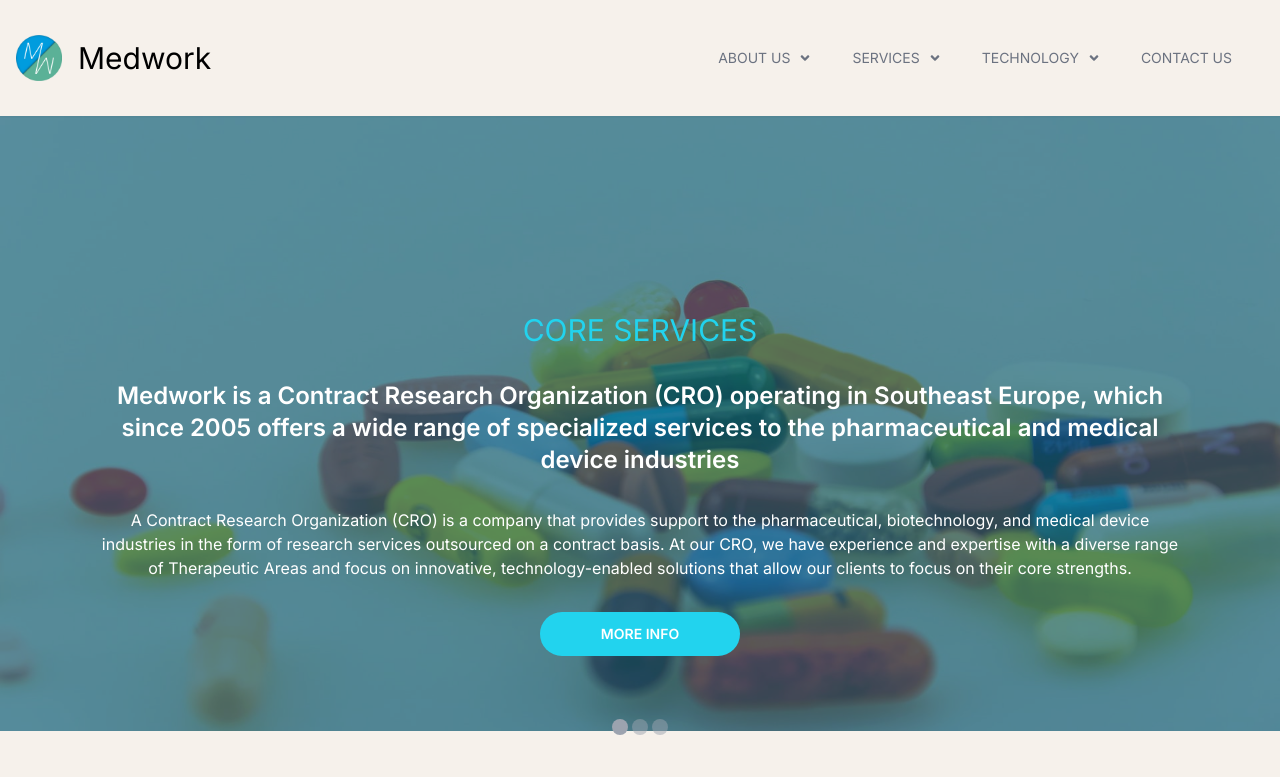
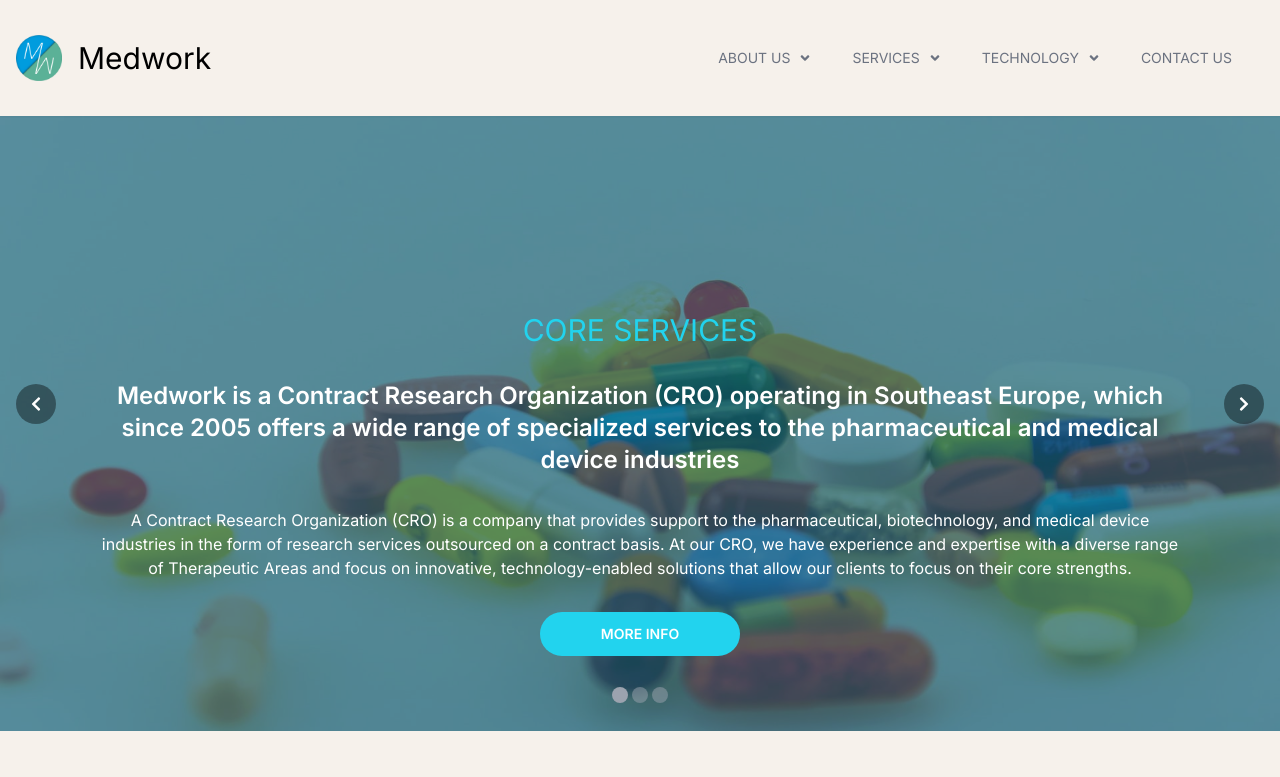
Before and after one commit to Medwork-CRO/webpage, a Next.js app: page / in a window 1280 px wide. Shown: the top 777 px of the page. Built offline with nearby package versions, Linux system fonts and the light colour scheme.

Commit message:
Update carousel navigation design and functionality

```diff
--- a/src/components/Carousel.tsx
+++ b/src/components/Carousel.tsx
@@ -29,18 +29,20 @@ const Carousel = ({ children, ...options }: Props) => {
     const canScrollPrev = !!emblaApi?.canScrollPrev();
 
     return (
-        <>
-            <div className="overflow-hidden" ref={emblaRef}>
-                <div className="flex">{children}</div>
+        <div className="overflow-hidden relative" ref={emblaRef}>
+            <div className="flex">{children}</div>
+            <div className="absolute bottom-[50%] left-0 right-0 z-40 flex justify-center">
+                <CarouselControls
+                    canScrollNext={canScrollNext}
+                    canScrollPrev={canScrollPrev}
+                    onNext={() => emblaApi?.scrollNext()}
+                    onPrev={() => emblaApi?.scrollPrev()}
+                />
+            </div>
+            <div className="absolute bottom-0 left-0 right-0 z-40 flex justify-center">
                 <Dots itemsLength={length} selectedIndex={selectedIndex} />
             </div>
-            <CarouselControls
-                canScrollNext={canScrollNext}
-                canScrollPrev={canScrollPrev}
-                onNext={() => emblaApi?.scrollNext()}
-                onPrev={() => emblaApi?.scrollPrev()}
-            />
-        </>
+        </div>
     );
 };
 export default Carousel;
--- a/src/components/CarouselControls.tsx
+++ b/src/components/CarouselControls.tsx
@@ -10,7 +10,7 @@ type Props = {
 
 export default function CarouselControls(props: Props) {
     return (
-        <div className="flex w-full justify-between gap-2">
+        <div className="flex w-full justify-between items-center gap-2">
             <button
                 onClick={() => {
                     if (props.canScrollPrev) {
```
